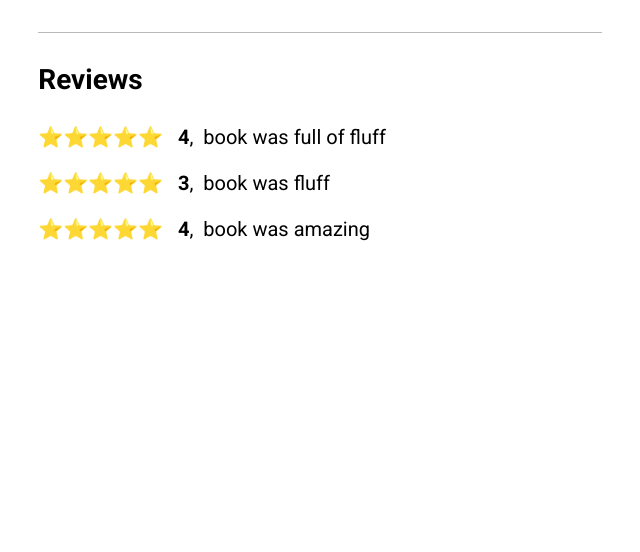
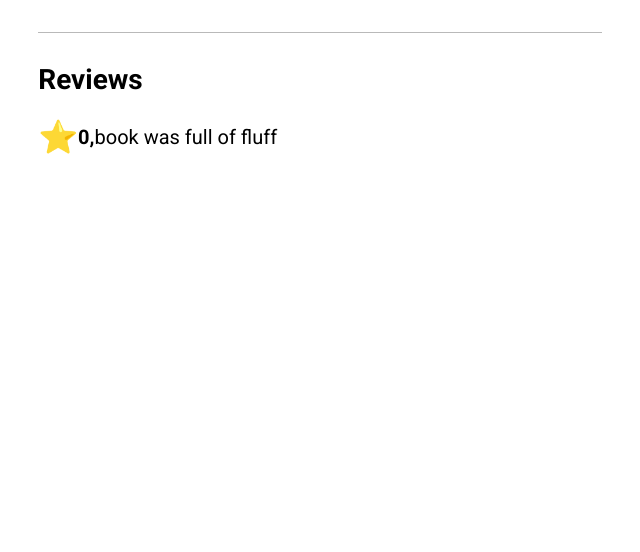
Before and after one commit to HantuPutih/fivestar, a plain HTML site: page View/index.html in a window 1280 px wide. Shown: the part 248-800 px from the top of the page, without its empty margins (320-960 px from the left). Drawn offline with Linux system fonts and the light colour scheme.

Commit message:
stars logik in progress

```diff
--- a/View/index.html
+++ b/View/index.html
@@ -18,7 +18,7 @@
                 <form class="review-form">
                     <h1 class="modal-heading">What's your rating?</h1>
                     <h4 class="sub-modal-heading">Rating</h4>
-                    <div class="stars">
+                    <div class="stars ">
                         <a class="star">⭐</a>
                         <a class="star">⭐</a>
                         <a class="star">⭐</a>
@@ -37,9 +37,9 @@
             <h1 class="heading1">The Minimalist Entrepreneur</h1>
         </header>
         <div class="rating-container">
-            <h4 class="average-rating">3.8</h4>
+            <h4 id="average_rating" class="average-rating">0</h4>
             <div id="open_modal" class="open-modal">
-                <div class="star-container">
+                <div class="stars rated-stars disabled">
                     <a class="star">⭐</a>
                     <a class="star">⭐</a>
                     <a class="star" >⭐</a>
@@ -54,28 +54,35 @@
             <h3 class="reviews-heading">
                 Reviews
             </h3>
-            <div class="reviews-container">
-                <div class="review-list">
-                    <div class="reviewed-start star-container">⭐⭐⭐⭐⭐</div>
-                    <b class="rating-bold">4</b>, &nbsp
-                    <p class="rating-text">
-                        book was full of fluff
-                    </p>
-                </div>
-                <div class="review-list">
-                    <div class="reviewed-start star-container">⭐⭐⭐⭐⭐</div>
-                    <b class="rating-bold">3</b>, &nbsp
-                    <p class="rating-text">
-                        book was fluff
-                    </p>
-                </div>
-                <div class="review-list">
-                    <div class="reviewed-start star-container">⭐⭐⭐⭐⭐</div>
-                    <b class="rating-bold">4</b>, &nbsp
-                    <p class="rating-text">
-                        book was amazing
-                    </p>
-                </div>
+            <div id="reviews_container">
+
+<!--                <div class="review-list">-->
+<!--                    <div class="stars rated-stars disabled">-->
+<!--                        <a class="star active">⭐</a>-->
+<!--                        <a class="star active">⭐</a>-->
+<!--                        <a class="star active" >⭐</a>-->
+<!--                        <a class="star active" >⭐</a>-->
+<!--                        <a class="star">⭐</a>-->
+<!--                    </div>-->
+<!--                    <b class="rating-bold">4</b>, &nbsp-->
+<!--                    <p class="rating-text">-->
+<!--                        book was full of fluff-->
+<!--                    </p>-->
+<!--                </div>-->
+<!--                <div class="review-list">-->
+<!--                    <div class="reviewed-start star-container star ">⭐⭐⭐⭐⭐</div>-->
+<!--                    <b class="rating-bold">3</b>, &nbsp-->
+<!--                    <p class="rating-text">-->
+<!--                        book was fluff-->
+<!--                    </p>-->
+<!--                </div>-->
+<!--                <div class="review-list">-->
+<!--                    <div class="reviewed-start star-container star">⭐⭐⭐⭐⭐</div>-->
+<!--                    <b class="rating-bold">4</b>, &nbsp-->
+<!--                    <p class="rating-text">-->
+<!--                        book was amazing-->
+<!--                    </p>-->
+<!--                </div>-->
             </div>
         </div>
 
--- a/View/script.js
+++ b/View/script.js
@@ -1,18 +1,86 @@
-
+let d = document;
 const open_modal = document.getElementById('open_modal');
 const modal_container = document.getElementById('modal_container');
 const modal_ = document.getElementById('modal_');
 const submit_btn = document.getElementById('submit_btn');
 const starsA= document.querySelectorAll(".stars a");
+const rated_stars = document.querySelectorAll('.rated-stars a');
+let totalAverageRating = "2";
+let arrayOfReview = [
+  {
+    starsRated: '4',
+    reviewText: 'hello world'
+  },
+  {
+    starsRated: '4',
+    reviewText: 'hello world'
+  },
+  {
+    starsRated: '4',
+    reviewText: 'hello world'
+  }
+];
+
+const reviews_container = document.getElementById('reviews_container');
+
+{
+  // create div with review-list class
+  let parentDiv = d.createElement('div')
+  let textToAdd = d.createTextNode("")
+  parentDiv.appendChild(textToAdd);
+  parentDiv.classList.add('review-list')
+  reviews_container.appendChild(parentDiv)
+
+  //create nested element
+  let starDiv = d.createElement('div')
+  // let textToAdd = d.createTextNode("")
+  starDiv.appendChild(textToAdd);
+  starDiv.classList.add('stars', 'disabled', 'rated-stars')
+  parentDiv.appendChild(starDiv)
+
+  //create star
+
+  let aTag = d.createElement('a')
+  let aText = d.createTextNode("⭐")
+  aTag.appendChild(aText);
+  aTag.classList.add('star', 'active')
+  starDiv.append(aTag )
+
+  //add bold text
+  let bTag = d.createElement('b')
+  let boldText = d.createTextNode("0")
+  let boldText2 = d.createTextNode(",")
+  bTag.classList.add('rating-bold')
+  bTag.appendChild(boldText);
+  bTag.appendChild(boldText2);
+  parentDiv.appendChild(bTag)
+
+  //review text
+  let pTag = d.createElement('p')
+  let pText = d.createTextNode("book was full of fluff")
+  pTag.classList.add('rating-text')
+  pTag.appendChild(pText);
+  parentDiv.appendChild(pTag)
 
 
 
-(function () {
+
+
+  rated_stars.forEach((star, idx) => {
+    //add active class to total average stars
+
+    if (idx <= Math.round(+totalAverageRating) - 1) {
+      star.classList.add("active")
+    }
+  })
+
+  document.getElementById('average_rating').innerHTML = totalAverageRating
+
   starsA.forEach((star, clickedIdx) => {
     star.addEventListener('click', () => {
       // otherStar.classList.add("disabled")
       starsA.forEach((starJ, idxJ)=> {
-        console.log(idxJ, clickedIdx)
+        // console.log(idxJ, clickedIdx)
       starJ.classList.remove("active")
         if (idxJ <= clickedIdx) {
           starJ.classList.add("active")
@@ -43,4 +111,4 @@ const starsA= document.querySelectorAll(".stars a");
     event.preventDefault()
     modal_container.classList.remove('show')
   })
-})();
+}
--- a/View/style.css
+++ b/View/style.css
@@ -47,15 +47,18 @@ body{
 }
 
 
-.star{
-    /*text-decoration: none;*/
-    /*font-size: 2rem;*/
-    /*margin: 0;*/
-}
+
 
 .star-container:hover{
     cursor: pointer;
-
+}
+.stars.disabled{
+    pointer-events: none;
+}
+.star{
+    text-decoration: none;
+    font-size: 2rem;;
+    margin: 0;
 }
 
 .stars {
@@ -148,6 +151,7 @@ body{
     opacity: 0;
     pointer-events: none;
     transition: opacity 0.3s ease;
+    z-index: 9999;
 }
 .modal{
     background-color: white;
```
